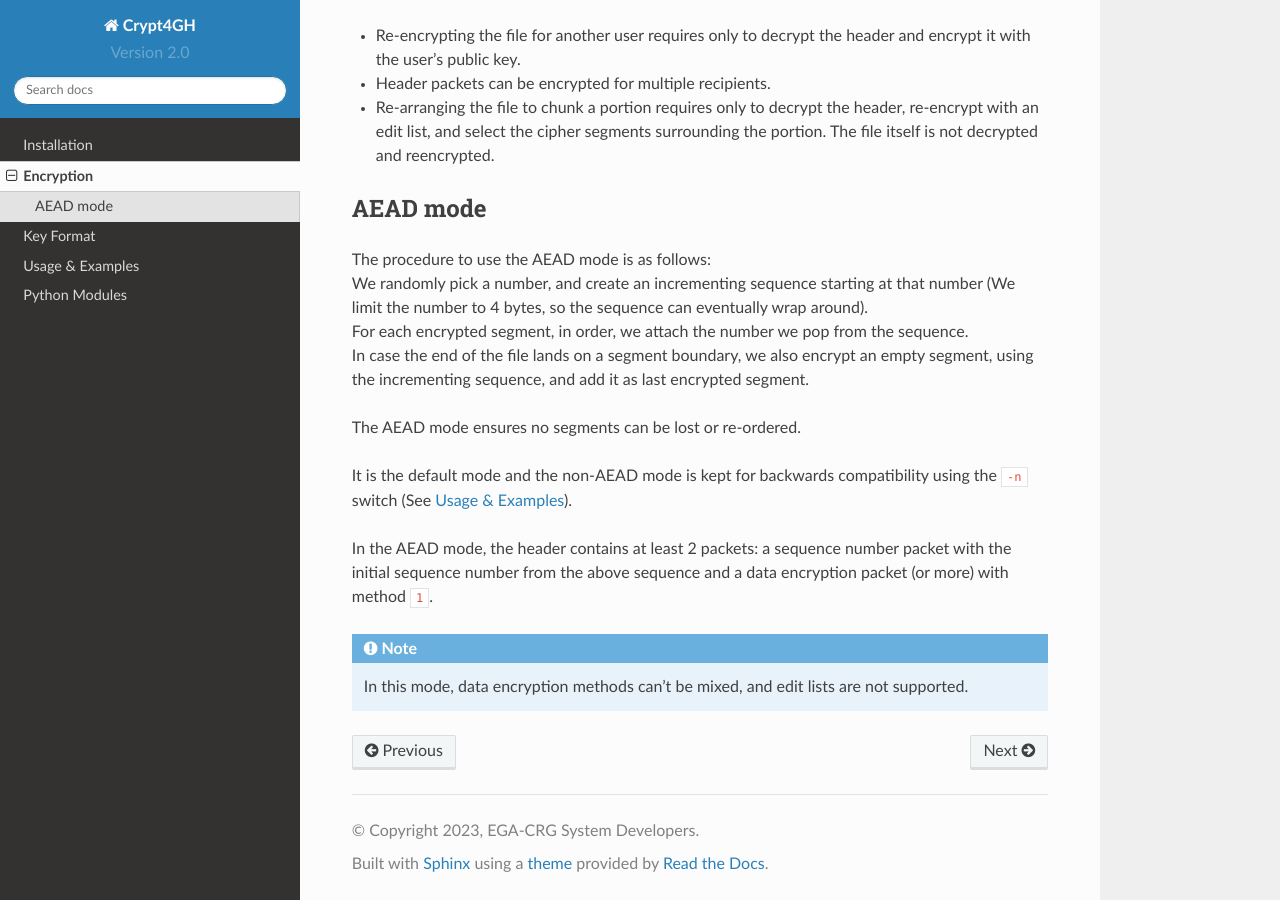
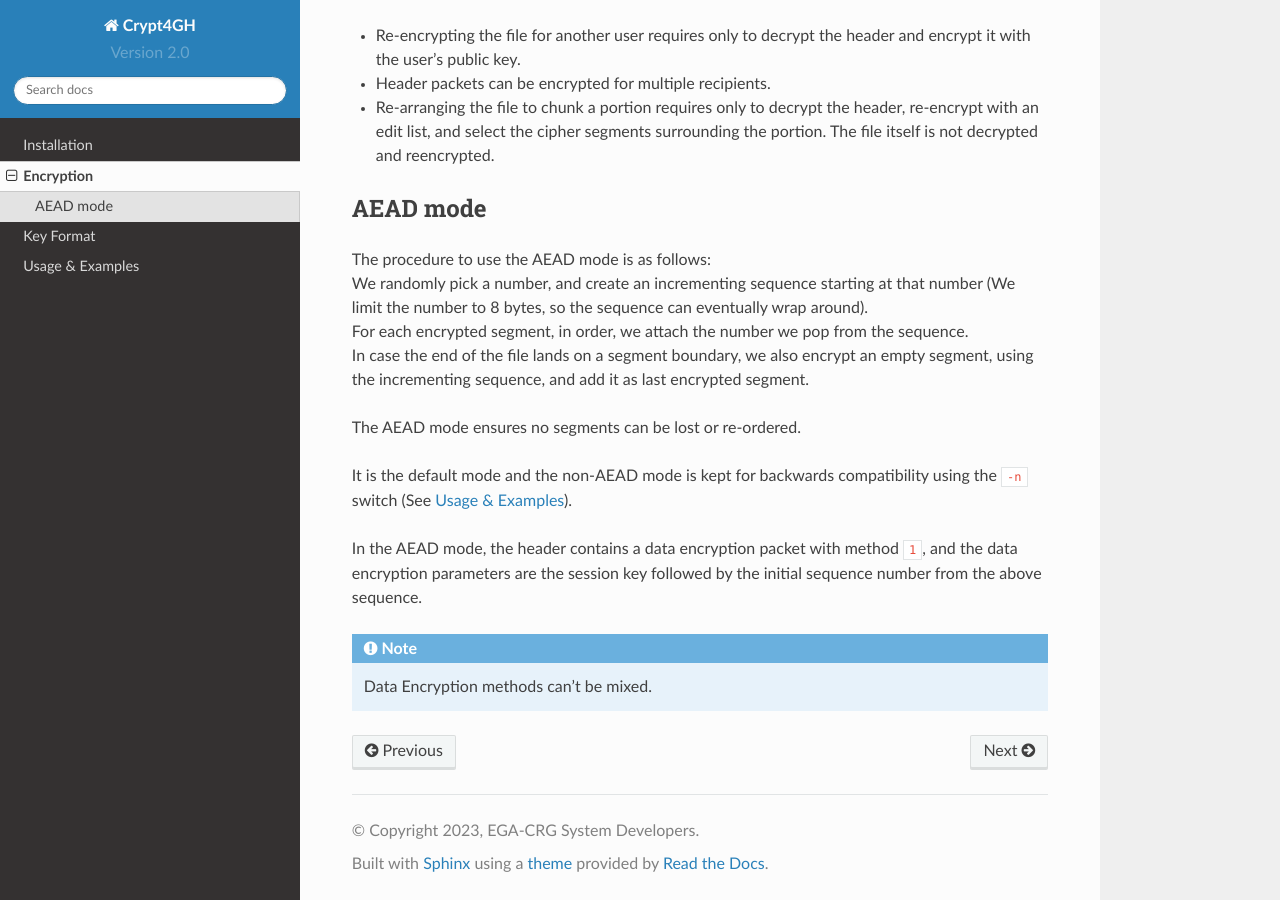
Before and after one commit to EGA-archive/crypt4gh, a Sphinx documentation site: the page built from docs/encryption.rst, in a window 1280 px wide and 900 px high, scrolled down 1091 px. Built offline with Sphinx 7.4.7 and the Read the Docs theme 2.0.0, drawn with Linux system fonts in a browser that asks for light colours.

Commit message:
Changing the encryption drawing and removing the code section

```diff
--- a/docs/conf.py
+++ b/docs/conf.py
@@ -65,7 +65,7 @@
 #
 # This is also used if you do content translation via gettext catalogs.
 # Usually you set "language" from the command line for these cases.
-language = None
+language = 'en'
 
 # List of patterns, relative to source directory, that match files and
 # directories to ignore when looking for source files.
--- a/docs/encryption.rst
+++ b/docs/encryption.rst
@@ -32,7 +32,7 @@
 
 The procedure to use the AEAD mode is as follows: |br| We randomly
 pick a number, and create an incrementing sequence starting at that
-number (We limit the number to 4 bytes, so the sequence can eventually
+number (We limit the number to 8 bytes, so the sequence can eventually
 wrap around). |br| For each encrypted segment, in order, we attach the
 number we pop from the sequence. |br| In case the end of the file
 lands on a segment boundary, we also encrypt an empty segment, using
@@ -42,9 +42,9 @@
 
 It is the default mode and the non-AEAD mode is kept for backwards compatibility using the ``-n`` switch (See :ref:`Usage & Examples <cli-usage>`).
 
-In the AEAD mode, the header contains at least 2 packets: a sequence number packet with the initial sequence number from the above sequence and a data encryption packet (or more) with method ``1``.
+In the AEAD mode, the header contains a data encryption packet with method ``1``, and the data encryption parameters are the session key followed by the initial sequence number from the above sequence.
 
-.. note:: In this mode, data encryption methods can't be mixed, and edit lists are not supported.
+.. note:: Data Encryption methods can't be mixed.
 
 .. |br| raw:: html
 
--- a/docs/index.rst
+++ b/docs/index.rst
@@ -52,7 +52,6 @@
    Encryption           <encryption>
    Key Format           <keys>
    Usage & Examples     <usage>
-   Python Modules       <code>
 
 
 |Travis| | Version |version| | Generated |today|
```
Also changed, not shown: docs/code.rst (deleted, +0 -42 lines), docs/static/encryption.png.
